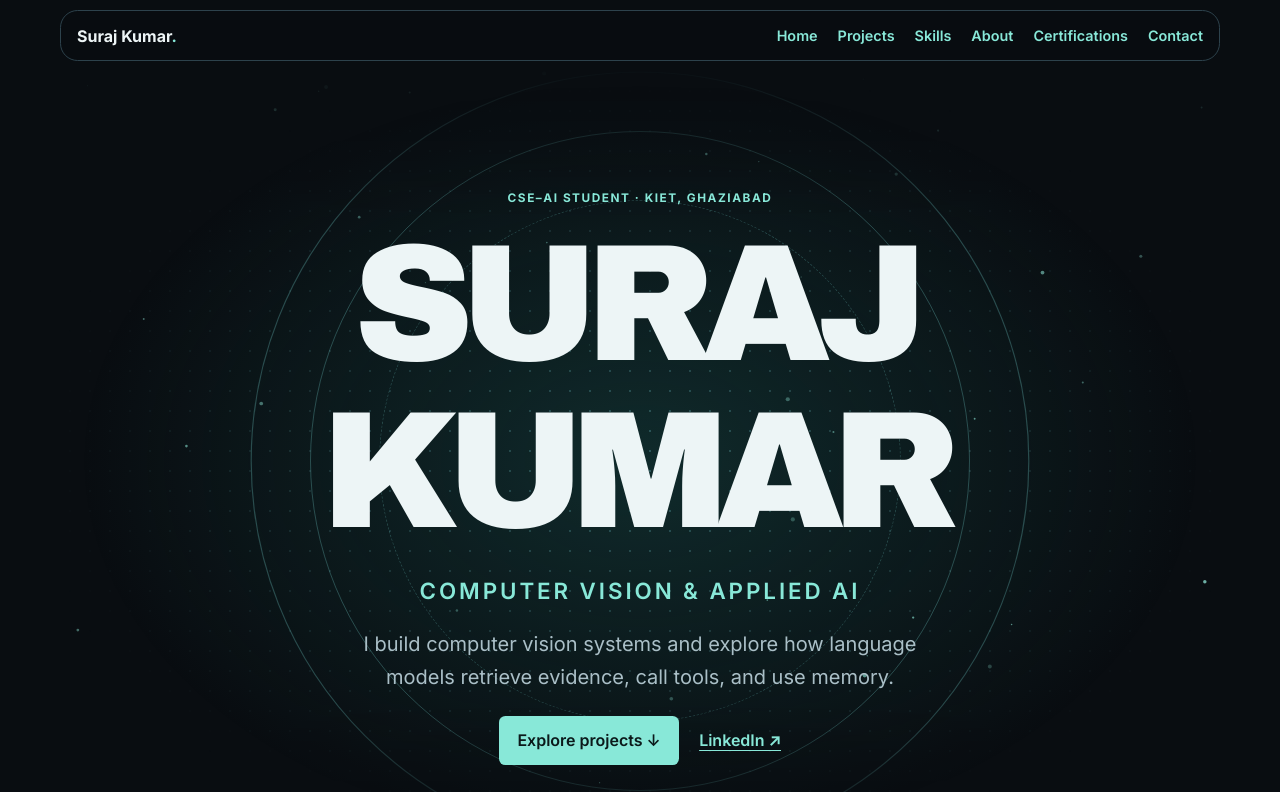
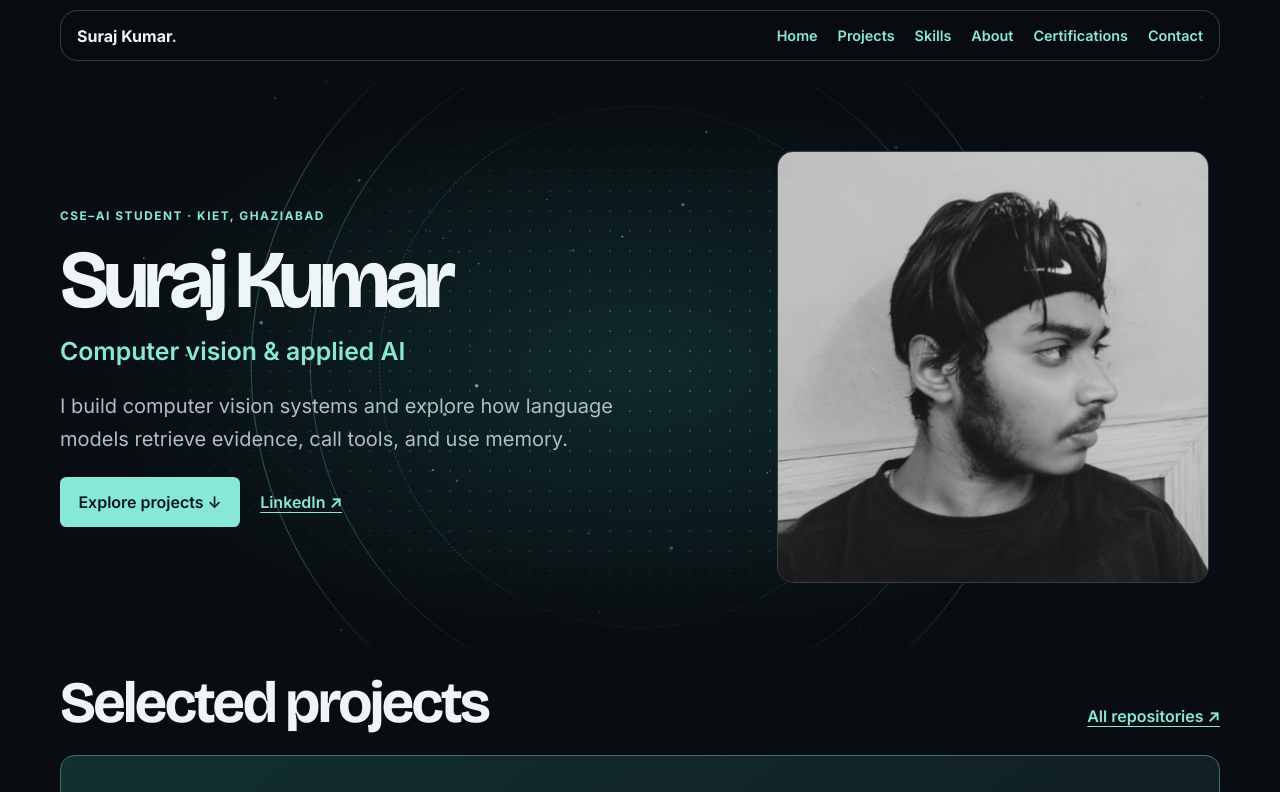
Before and after one commit to munixdelta/munixdelta.github.io, a plain HTML site: page index.html in a window 1280 px wide. Shown: the top 792 px of the page. Drawn offline with nearby package versions, Linux system fonts and the light colour scheme.

Commit message:
Refine hero typography and feature the new portrait

```diff
--- a/index.html
+++ b/index.html
@@ -5,7 +5,7 @@
 <meta name="viewport" content="width=device-width, initial-scale=1">
 <meta name="description" content="Suraj Kumar’s portfolio of computer vision and agentic AI projects.">
 <title>Suraj Kumar · Applied AI Portfolio</title>
-<link rel="stylesheet" href="styles.css?v=credentials">
+<link rel="stylesheet" href="styles.css?v=portrait">
 <script src="motion.js" defer></script>
 </head>
 <body>
@@ -16,10 +16,12 @@
 </header>
 <main id="main" class="wrap">
   <section class="hero" aria-labelledby="title">
-    <div class="optics" aria-hidden="true"><canvas></canvas><i></i><i></i><i></i></div><p class="label">CSE–AI student · KIET, Ghaziabad</p>
-    <h1 id="title">Suraj <span>Kumar</span></h1><p class="hero-role">Computer vision <em>&amp;</em> applied AI</p>
+    <div class="optics" aria-hidden="true"><canvas></canvas><i></i><i></i><i></i></div>
+    <div class="hero-copy"><p class="label">CSE–AI student · KIET, Ghaziabad</p>
+    <h1 id="title">Suraj Kumar</h1><p class="hero-role">Computer vision <em>&amp;</em> applied AI</p>
     <p class="lead">I build computer vision systems and explore how language models retrieve evidence, call tools, and use memory.</p>
-    <div class="actions"><a class="primary" href="#work">Explore projects ↓</a><a href="https://www.linkedin.com/in/suraj-kumar-44296b352/">LinkedIn ↗</a></div>
+    <div class="actions"><a class="primary" href="#work">Explore projects ↓</a><a href="https://www.linkedin.com/in/suraj-kumar-44296b352/">LinkedIn ↗</a></div></div>
+    <img class="portrait" src="assets/suraj-portrait.png" alt="Portrait of Suraj Kumar" fetchpriority="high">
   </section>
   <section id="work" aria-labelledby="work-title">
     <div class="section-head"><h2 id="work-title">Selected projects</h2><a href="https://github.com/munixdelta?tab=repositories">All repositories ↗</a></div>
@@ -72,7 +74,6 @@
   </section>
   <section id="skills" class="skills" aria-labelledby="skills-title"><h2 id="skills-title">Tech stack</h2><div class="skill-grid"><div><h3>Computer vision</h3><p>YOLO · Vision Transformers · ByteTrack</p></div><div><h3>Retrieval &amp; agents</h3><p>BM25 · ChromaDB · CrossEncoder · Groq</p></div><div><h3>Application development</h3><p>Python · FastAPI · MongoDB · C++</p></div></div></section>
   <section id="about" class="about" aria-labelledby="about-title">
-    <img class="portrait" src="assets/suraj-kumar.jpg" alt="Portrait of Suraj Kumar" loading="lazy">
     <div>
       <h2 id="about-title">About me</h2>
       <p>I’m a B.Tech Computer Science and Artificial Intelligence student at KIET Group of Institutions, Ghaziabad. My current interests include retrieval evaluation, citation quality in RAG, NLP, and AWS Cloud.</p>
--- a/styles.css
+++ b/styles.css
@@ -1,4 +1,4 @@
-@import url('https://fonts.googleapis.com/css2?family=Archivo+Black&family=Inter:wght@400;500;600;700&display=swap');
+@import url('https://fonts.googleapis.com/css2?family=Bricolage+Grotesque:wght@600;700;800&family=Inter:wght@400;500;600;700&display=swap');
 
 :root {
   color-scheme: dark;
@@ -31,7 +31,7 @@ a:focus-visible { outline: 3px solid var(--focus); outline-offset: 5px; border-r
 nav, .actions { display: flex; flex-wrap: wrap; align-items: center; gap: .8rem 1.25rem; }
 nav a { text-decoration: none; font-size: .9rem; }
 .hero { padding-block: clamp(4rem, 10vw, 8rem) clamp(3rem, 8vw, 6rem); }
-h1, h2, h3, .hero-role { font-family: 'Archivo Black', system-ui, sans-serif; font-weight: 400; line-height: 1; margin: 0; }
+h1, h2, h3, .hero-role { font-family: 'Bricolage Grotesque', system-ui, sans-serif; font-weight: 700; line-height: 1.08; margin: 0; }
 h1 { font-size: clamp(3.4rem, 12vw, 9rem); letter-spacing: -.035em; }
 .hero-role { font-size: clamp(2rem, 6vw, 4.75rem); color: var(--accent); margin-top: .3rem; }
 h2 { font-size: clamp(2.6rem, 6vw, 4.25rem); }
@@ -79,26 +79,21 @@ html { scroll-padding-top: 6.5rem; }
 .hero {
   position: relative;
   isolation: isolate;
-  min-height: 83svh;
-  display: flex;
-  flex-direction: column;
+  display: grid;
+  grid-template-columns: minmax(0, 1.25fr) minmax(0, .9fr);
+  gap: clamp(1.75rem, 6vw, 5rem);
   align-items: center;
-  justify-content: center;
-  text-align: center;
-  overflow: hidden;
+  padding-block: clamp(2.8rem, 7vw, 6rem);
 }
 .hero h1 {
-  font-size: clamp(3.2rem, 13vw, 10.5rem);
-  text-transform: uppercase;
-  letter-spacing: -.08em;
-  padding-right: .07em;
+  font-size: clamp(2.8rem, 6.4vw, 6.2rem);
+  line-height: .98;
+  letter-spacing: -.065em;
+  overflow-wrap: anywhere;
 }
-.hero h1 span { display: block; }
 .hero-role {
-  font: 600 clamp(.9rem, 2.5vw, 1.4rem)/1.4 Inter, system-ui, sans-serif;
-  letter-spacing: .13em;
-  text-transform: uppercase;
-  margin-top: 1.25rem;
+  font: 600 clamp(1.05rem, 2.4vw, 1.55rem)/1.35 Inter, system-ui, sans-serif;
+  margin-top: .9rem;
 }
 .hero-role em { font-style: normal; }
 .optics {
@@ -141,7 +136,7 @@ h3 { font-size: clamp(1.3rem, 3vw, 2.25rem); letter-spacing: -.04em; }
   .masthead { justify-content: center; }
   .masthead .wordmark { display: none; }
   .masthead nav { justify-content: center; gap: .35rem .9rem; }
-  .hero { min-height: 75svh; }
+  .hero { grid-template-columns: 1fr; }
   .skill-grid { grid-template-columns: 1fr; }
 }
 
@@ -151,10 +146,7 @@ h3 { font-size: clamp(1.3rem, 3vw, 2.25rem); letter-spacing: -.04em; }
 @media (prefers-reduced-motion: no-preference) {
   html { scroll-behavior: smooth; }
   .hero > :not(.optics) { animation: arrive .8s cubic-bezier(.2,.7,.2,1) both; }
-  .hero h1 { animation-delay: .07s !important; }
-  .hero .hero-role { animation-delay: .15s !important; }
-  .hero .lead { animation-delay: .23s !important; }
-  .hero .actions { animation-delay: .3s !important; }
+  .hero .portrait { animation-delay: .12s; }
   .card { transition: border-color .2s ease, transform .25s ease; }
   .card:hover, .card:focus-within { border-color: var(--accent); }
   .card:hover { transform: translateY(-4px); }
@@ -165,9 +157,9 @@ h3 { font-size: clamp(1.3rem, 3vw, 2.25rem); letter-spacing: -.04em; }
   to { opacity: 1; translate: 0 0; }
 }
 
-.about { align-items: center; grid-template-columns: minmax(0, 19rem) minmax(0, 1fr); gap: clamp(1.4rem, 6vw, 5rem); }
+.about { display: block; }
 .about h2 { margin-bottom: 1rem; }
-.portrait { display: block; width: 100%; max-width: 19rem; aspect-ratio: 4 / 5; object-fit: cover; object-position: center 46%; border-radius: .9rem; border: 1px solid var(--line); }
+.portrait { display: block; width: 100%; max-width: 27rem; aspect-ratio: 1; object-fit: cover; object-position: center; border-radius: 1rem; border: 1px solid var(--line); justify-self: center; }
 .credentials { margin-block: clamp(3rem, 8vw, 6rem); }
 .credential-grid { display: grid; grid-template-columns: repeat(3, minmax(0, 1fr)); gap: 1rem; margin-top: 1.4rem; }
 .credential { padding: .65rem; }
```
Also changed, not shown: assets/suraj-kumar.jpg (deleted), assets/suraj-portrait.png (added).
